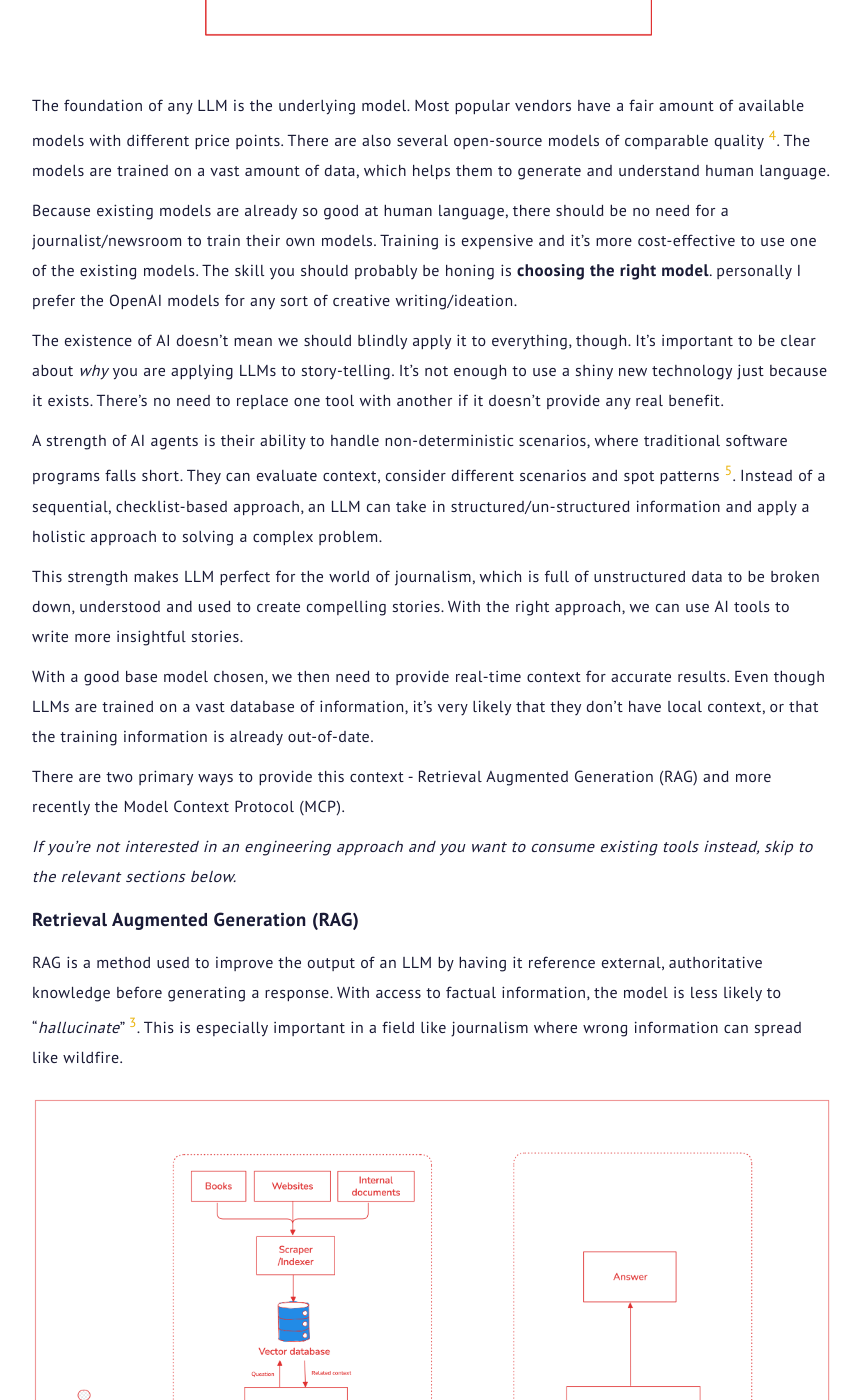
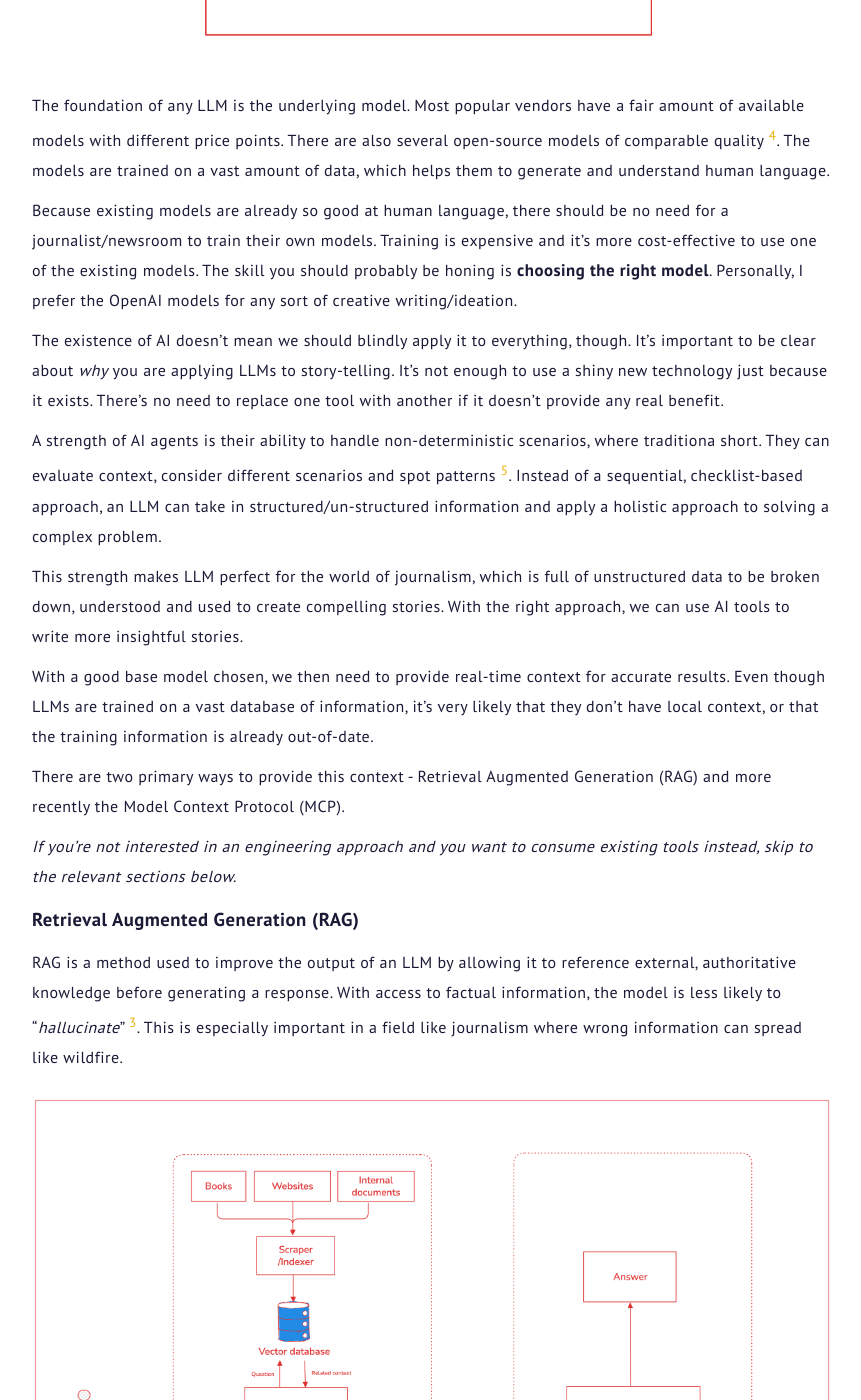
Before and after one commit to OpeOnikute/opeonikute.github.io, a Jekyll site: the page built from posts/ai-journalism.md, in a window 1280 px wide and 1400 px high, scrolled down 1527 px. Shown: the whole window, without its empty margins (208-1069 px from the left). Built offline with Jekyll 4.4.1, drawn with Linux system fonts in a browser that asks for light colours; nearby versions of some CDN libraries; some of the changed text lies outside the part shown.

Commit message:
grammar fixes

```diff
--- a/posts/ai-journalism.md
+++ b/posts/ai-journalism.md
@@ -30,11 +30,11 @@ So how can we use AI to write better stories in the real world?
 
 The foundation of any LLM is the underlying model. Most popular vendors have a fair amount of available models with different price points. There are also several open-source models of comparable quality [^4]. The models are trained on a vast amount of data, which helps them to generate and understand human language.
 
-Because existing models are already so good at human language, there should be no need for a journalist/newsroom to train their own models. Training is expensive and it's more cost-effective to use one of the existing models. The skill you should probably be honing is **choosing the right model**. personally I prefer the OpenAI models for any sort of creative writing/ideation.
+Because existing models are already so good at human language, there should be no need for a journalist/newsroom to train their own models. Training is expensive and it's more cost-effective to use one of the existing models. The skill you should probably be honing is **choosing the right model**. Personally, I prefer the OpenAI models for any sort of creative writing/ideation.
 
 The existence of AI doesn't mean we should blindly apply it to everything, though. It's important to be clear about *why* you are applying LLMs to story-telling. It's not enough to use a shiny new technology just because it exists. There's no need to replace one tool with another if it doesn't provide any real benefit.
 
-A strength of AI agents is their ability to handle non-deterministic scenarios, where traditional software programs falls short. They can evaluate context, consider different scenarios and spot patterns [^5]. Instead of a sequential, checklist-based approach, an LLM can take in structured/un-structured information and apply a holistic approach to solving a complex problem.
+A strength of AI agents is their ability to handle non-deterministic scenarios, where traditiona short. They can evaluate context, consider different scenarios and spot patterns [^5]. Instead of a sequential, checklist-based approach, an LLM can take in structured/un-structured information and apply a holistic approach to solving a complex problem.
 
 This strength makes LLM perfect for the world of journalism, which is full of unstructured data to be broken down, understood and used to create compelling stories. With the right approach, we can use AI tools to write more insightful stories.
 
@@ -46,7 +46,7 @@ There are two primary ways to provide this context - Retrieval Augmented Generat
 
 #### Retrieval Augmented Generation (RAG)
 
-RAG is a method used to improve the output of an LLM by having it reference external, authoritative knowledge before generating a response. With access to factual information, the model is less likely to "*hallucinate*" [^3]. This is especially important in a field like journalism where wrong information can spread like wildfire.
+RAG is a method used to improve the output of an LLM by allowing it to reference external, authoritative knowledge before generating a response. With access to factual information, the model is less likely to "*hallucinate*" [^3]. This is especially important in a field like journalism where wrong information can spread like wildfire.
 
 ![RAG Architecture](/media/ai-rag-example.png)
 
@@ -86,7 +86,7 @@ A basic RAG system can be implemented as follows:
     from langchain_community.embeddings import HuggingFaceEmbeddings
     from langchain_chroma import Chroma
 
-    persist_dir = "./vectorstore
+    persist_dir = "./vectorstore"
     embeddings = HuggingFaceEmbeddings(model_name="sentence-transformers/all-MiniLM-L6-v2")
 
     # Create and persist the vector store
```
Also changed, not shown: other parts of posts/ai-journalism.md (+2 -2 lines).
